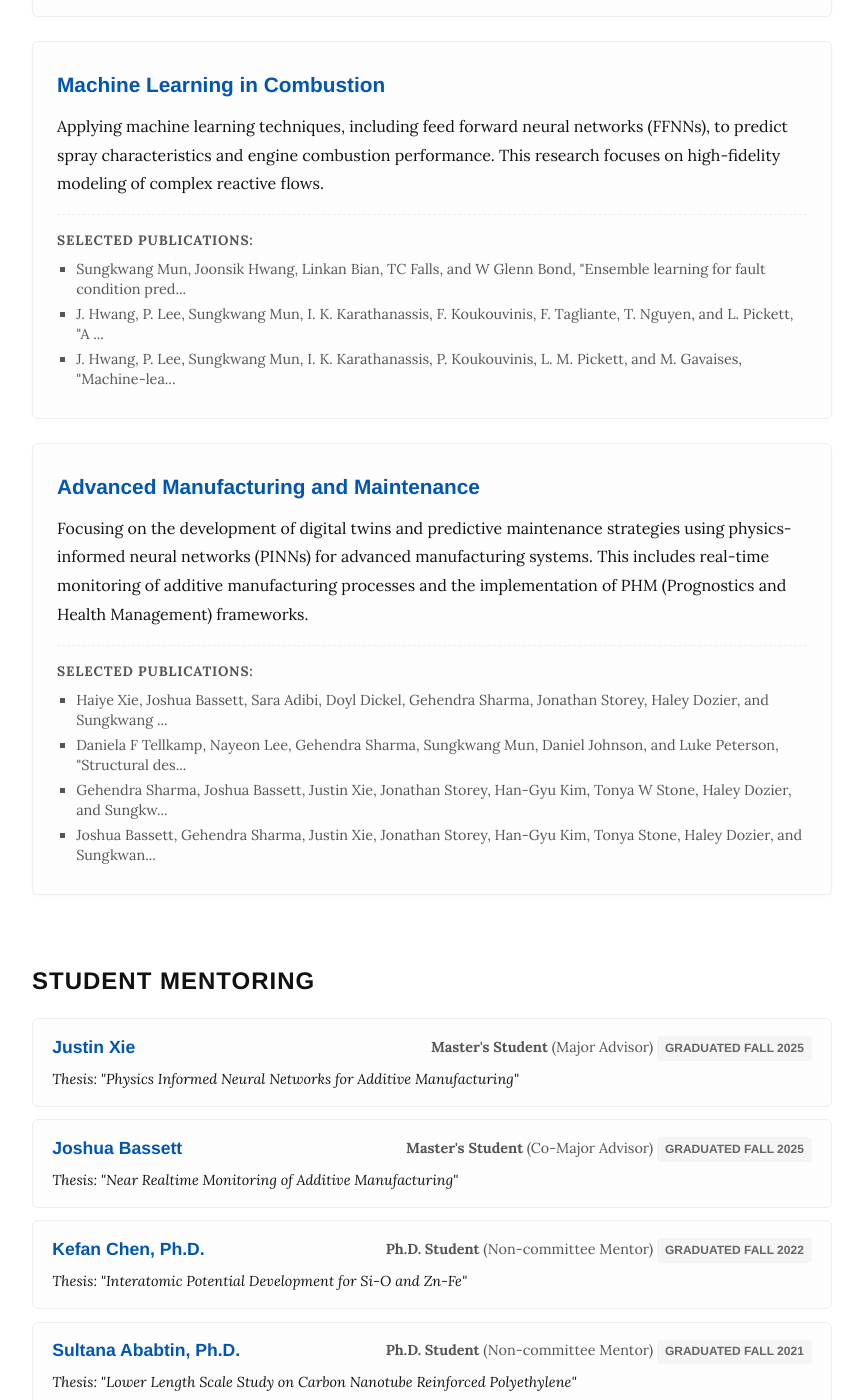
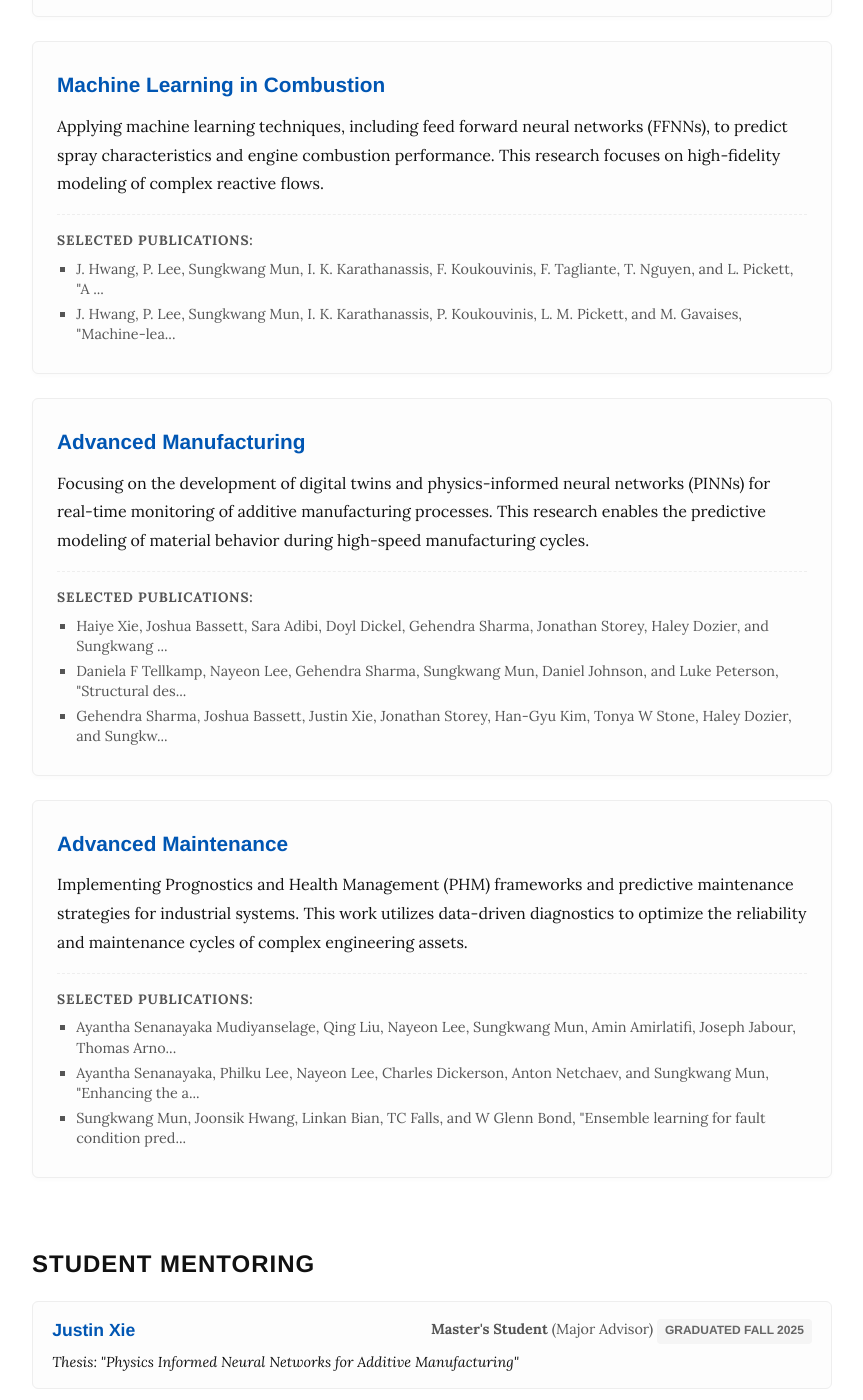
Before and after one commit to sungkwang/sungkwang.github.io, a Jekyll site: the page built from research.html, in a window 1280 px wide and 1400 px high, scrolled down 1316 px. Shown: the whole window, without its empty margins (208-1071 px from the left). Built offline with Jekyll 4.4.1, drawn with Linux system fonts in a browser that asks for light colours.

Commit message:
Minor update

```diff
--- a/research.html
+++ b/research.html
@@ -183,17 +183,31 @@
             </div>
 
             <div class="research-item">
-                <div class="research-title">Advanced Manufacturing and Maintenance</div>
+                <div class="research-title">Advanced Manufacturing</div>
                 <div class="research-desc">
-                    Focusing on the development of digital twins and predictive maintenance strategies using physics-informed neural networks (PINNs) for advanced manufacturing systems. This includes real-time monitoring of additive manufacturing processes and the implementation of PHM (Prognostics and Health Management) frameworks.
+                    Focusing on the development of digital twins and physics-informed neural networks (PINNs) for real-time monitoring of additive manufacturing processes. This research enables the predictive modeling of material behavior during high-speed manufacturing cycles.
                 </div>
                 <div class="selected-pubs">
                     <div class="small-label">Selected Publications:</div>
                     <ul>
-                        {% assign am_pubs = site.publications | where: "theme", "Advanced Manufacturing" %}
-                        {% assign maint_pubs = site.publications | where: "theme", "Advanced Maintenance" %}
-                        {% assign combined_pubs = am_pubs | concat: maint_pubs | sort: "year" | reverse %}
-                        {% for pub in combined_pubs limit: 4 %}
+                        {% assign theme_pubs = site.publications | where: "theme", "Advanced Manufacturing" | sort: "year" | reverse %}
+                        {% for pub in theme_pubs limit: 3 %}
+                        <li>{{ pub.content | split: '<div class="pub-entry">' | last | split: '</div>' | first | strip_html | truncate: 120 }}</li>
+                        {% endfor %}
+                    </ul>
+                </div>
+            </div>
+
+            <div class="research-item">
+                <div class="research-title">Advanced Maintenance</div>
+                <div class="research-desc">
+                    Implementing Prognostics and Health Management (PHM) frameworks and predictive maintenance strategies for industrial systems. This work utilizes data-driven diagnostics to optimize the reliability and maintenance cycles of complex engineering assets.
+                </div>
+                <div class="selected-pubs">
+                    <div class="small-label">Selected Publications:</div>
+                    <ul>
+                        {% assign theme_pubs = site.publications | where: "theme", "Advanced Maintenance" | sort: "year" | reverse %}
+                        {% for pub in theme_pubs limit: 3 %}
                         <li>{{ pub.content | split: '<div class="pub-entry">' | last | split: '</div>' | first | strip_html | truncate: 120 }}</li>
                         {% endfor %}
                     </ul>
```
Also changed, not shown: _publications/2023-Mun2023.md (+1 -1 lines).
